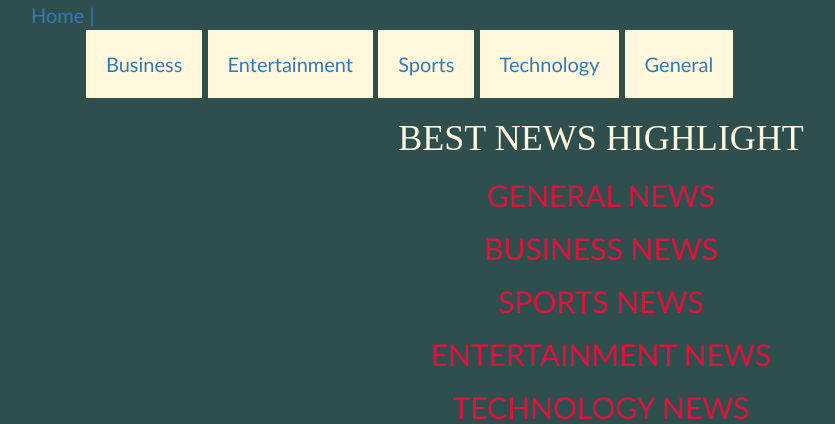
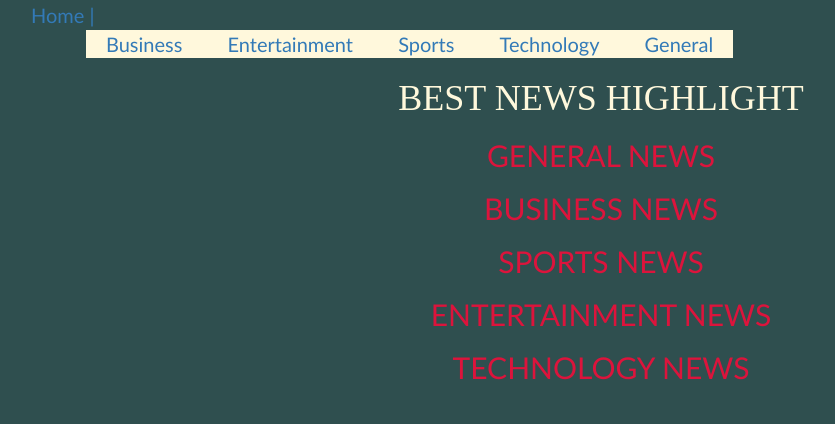
Before and after one commit to AshleyAlpha/news, a Flask app: template app/templates/index.html in a window 1280 px wide. Shown: the top 424 px of the page, without its empty margins (39-874 px from the left). Run offline with Flask 2, Linux system fonts and the light colour scheme; the template is opened without the code that fills it, so the values that code supplies are empty; parts of the project's set-up code (start-up, migrations or seed data) failed here and were passed over; some libraries are stand-ins or nearby versions.

```diff
--- a/app/static/css/index.css
+++ b/app/static/css/index.css
@@ -19,18 +19,20 @@ h2{
     font-size: 17px;
 }
 #navs{
-    display: inline-block;
-    text-align: left;
-    text-decoration: none;
+    background-color: cornsilk;
+    /* float: left; */
+
 }
 #navs > li{
     list-style-type: none;
     display: inline-block;
-    padding: 20px;
+    padding-left: 20px;
+    padding-right: 20px;
+
     color: darkslategray;
-    background-color: cornsilk;
-    text-align: left;
+    /* text-align: left; */
 }
-#navs > li:a{
+#navs > li>a:hover{
     text-decoration: none;
+    color:teal;
 }
```
